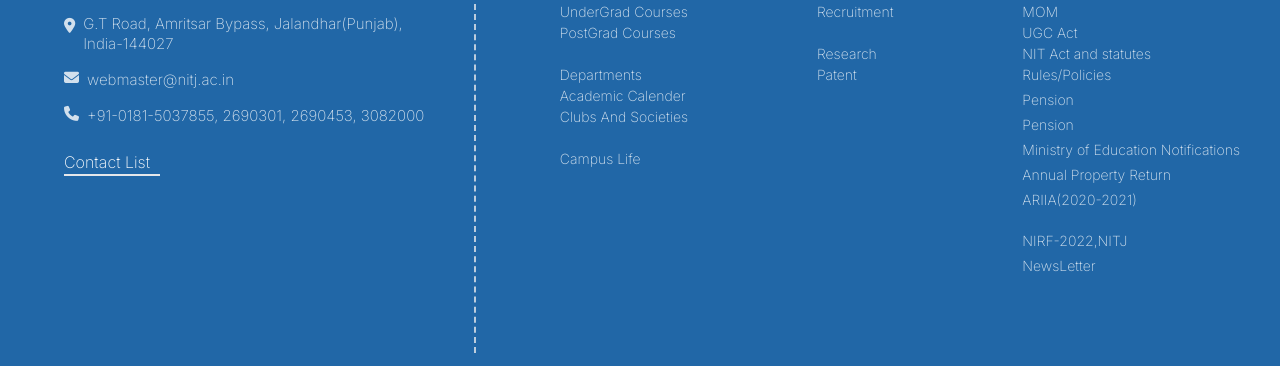
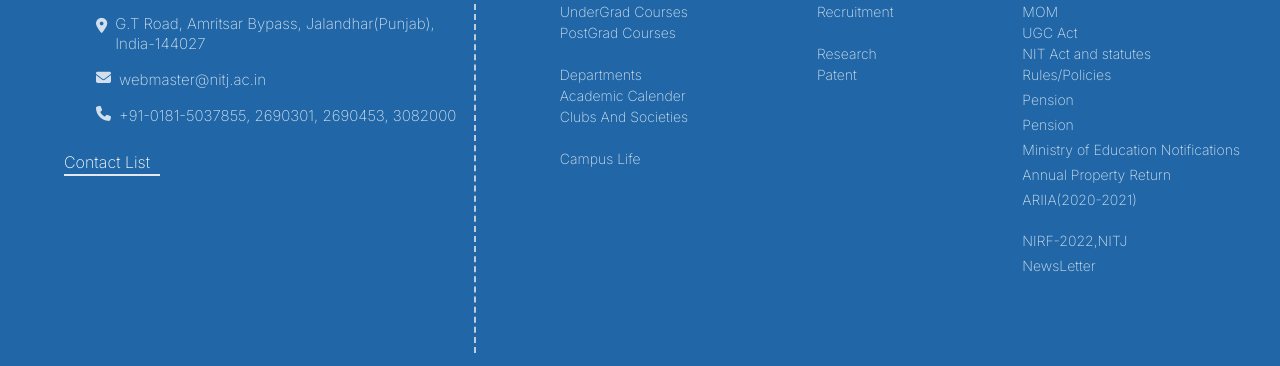
Before and after one commit to wdmc-nitj/footer.github.io, a website: page index.html in a window 1280 px wide. Shown: the part 317-683 px from the top of the page. Drawn offline with nearby package versions, Linux system fonts and the light colour scheme.

Commit message:
Update index.html

```diff
--- a/index.html
+++ b/index.html
@@ -20,7 +20,7 @@
         Dr. BR Ambedkar National Institute of Technology, Jalandhar
     </h2>
 </div>
-<div class="mt-2 lg:ml-16 ml-8 leading-5 w-3/4 lg:text-[15px] text-xs">
+<div class="mt-2 lg:ml-24 leading-5 w-3/4 lg:text-[15px] text-xs">
 <div class="flex mt-2 align-middle opacity-80">
         <i class="fas fa-location-dot mr-2 mt-1"></i>
     <h3>     G.T Road, Amritsar Bypass, Jalandhar(Punjab), <br>India-144027</h3>
```
